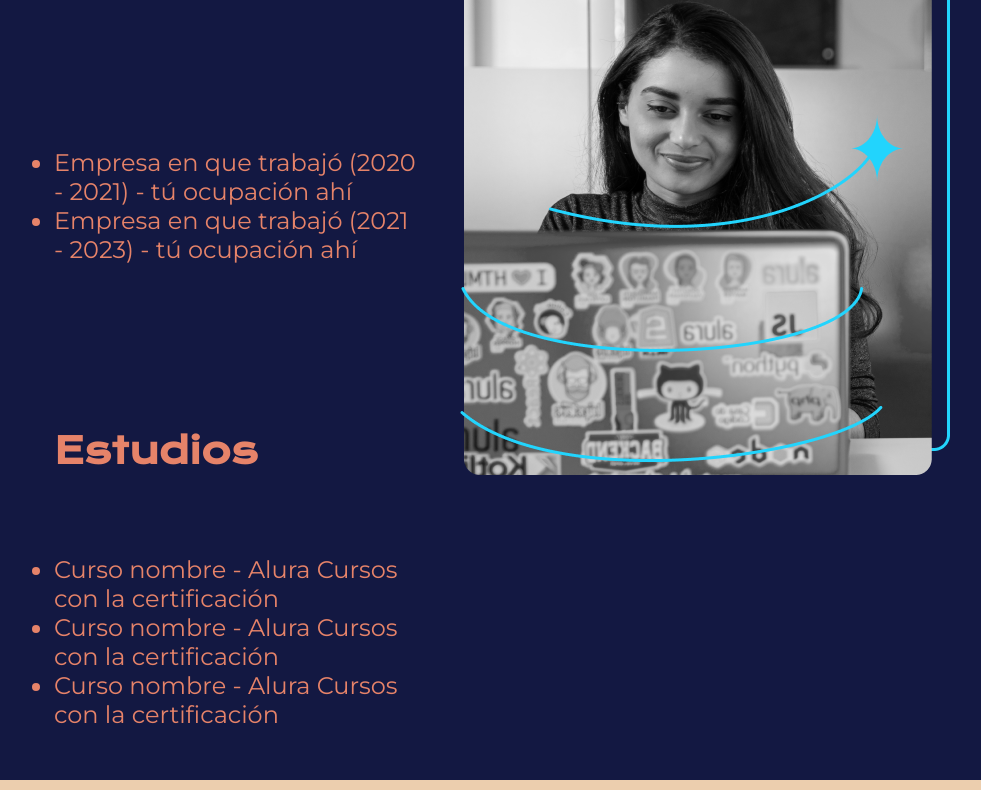
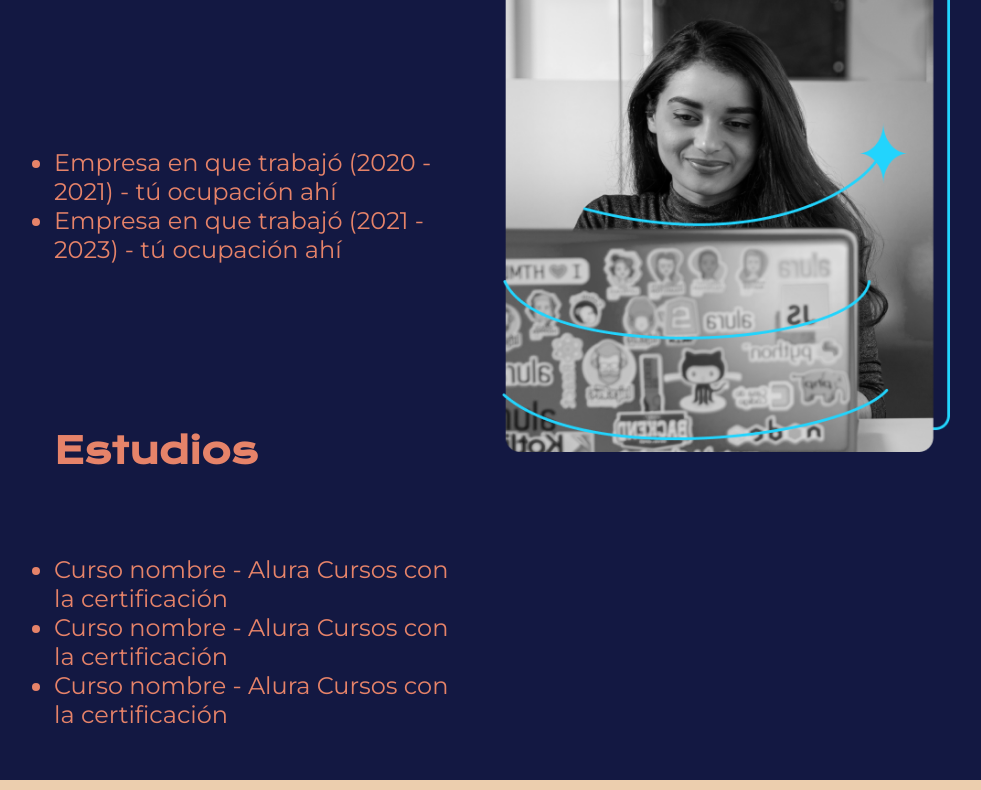
Before and after one commit to edisson-f-ch-s/Alura-css-y-html-proyecto-portafolio, a plain HTML site: page curriculum.html in a window 1280 px wide. Shown: the part 435-1225 px from the top of the page, without its empty margins (138-1119 px from the left). Drawn offline with nearby package versions, Linux system fonts and the light colour scheme.

Commit message:
actualizando about.html y curriculum.html

```diff
--- a/curriculum.html
+++ b/curriculum.html
@@ -40,7 +40,7 @@
                 </div>
 
         </section>
-            <img src="./assets/Imagem.png" alt="Foto de Ana García desarrolando un proyecto">
+            <img  class="presentacion__imagen" src="./assets/Imagem.png" alt="Foto de Ana García desarrolando un proyecto">
     </main>
 
     <footer class="footer">
```
Also changed, not shown: about.html (+1 -1 lines).
